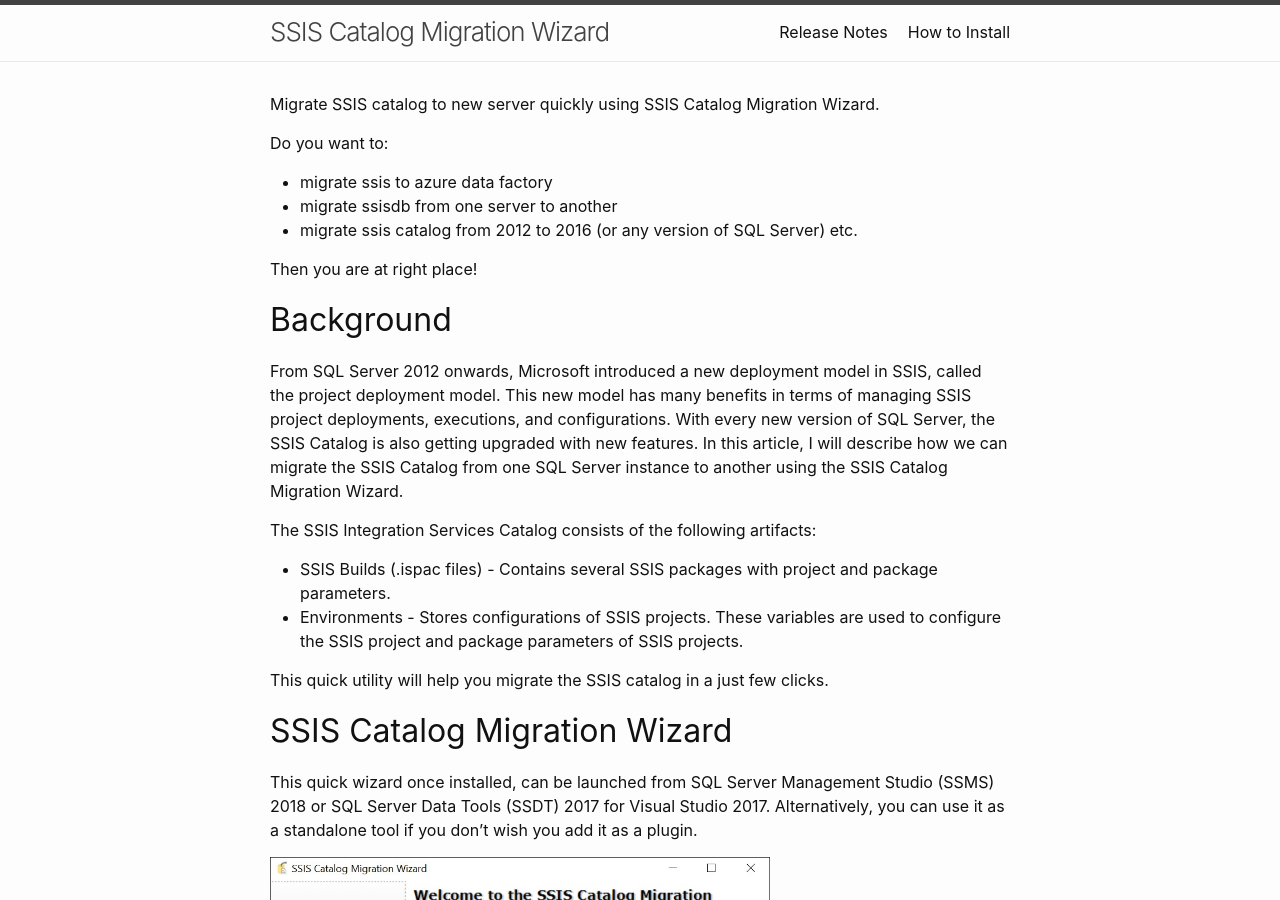
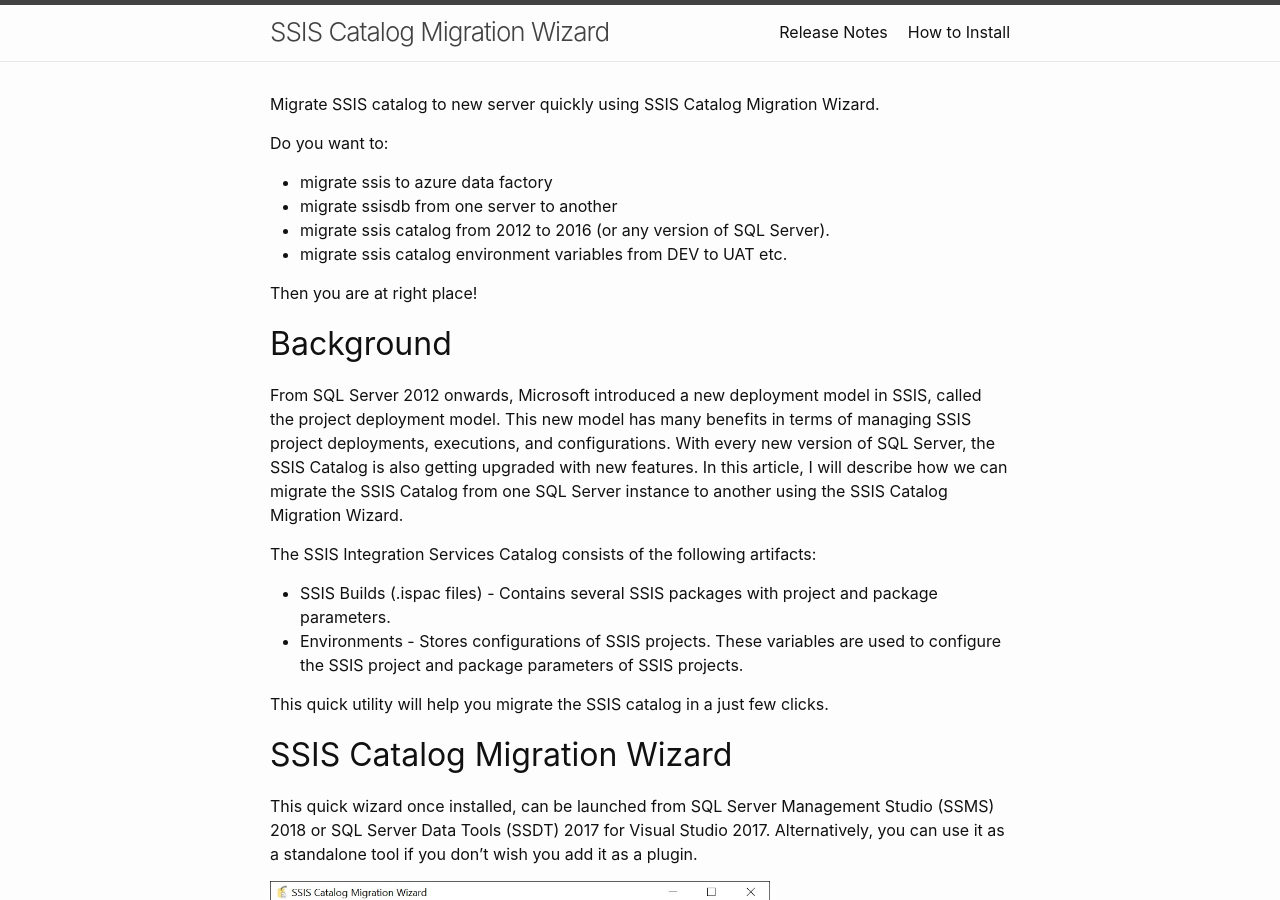
Before and after one commit to kr55/ssiscataloger, a Jekyll site: the page built from index.md, in a window 1280 px wide and 900 px high. Built offline with Jekyll 4.4.1, drawn with Linux system fonts in a browser that asks for light colours; our own code applies the rules of GitHub Pages for plain Markdown files.

Commit message:
Update index.md

```diff
--- a/index.md
+++ b/index.md
@@ -4,7 +4,8 @@ Migrate SSIS catalog to new server quickly using SSIS Catalog Migration Wizard.
 Do you want to:
 * migrate ssis to azure data factory
 * migrate ssisdb from one server to another
-* migrate ssis catalog from 2012 to 2016 (or any version of SQL Server) etc.
+* migrate ssis catalog from 2012 to 2016 (or any version of SQL Server).
+* migrate ssis catalog environment variables from DEV to UAT etc.
 
 Then you are at right place!
 
```
